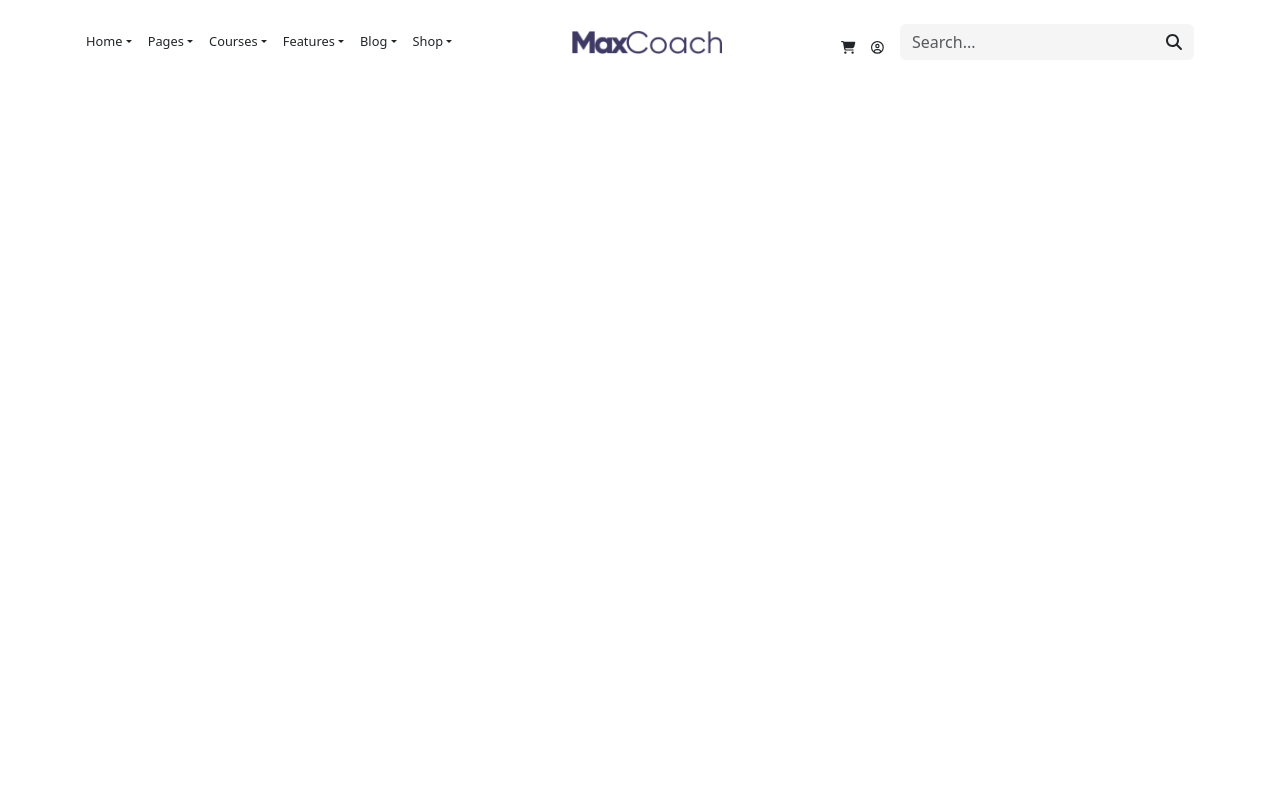
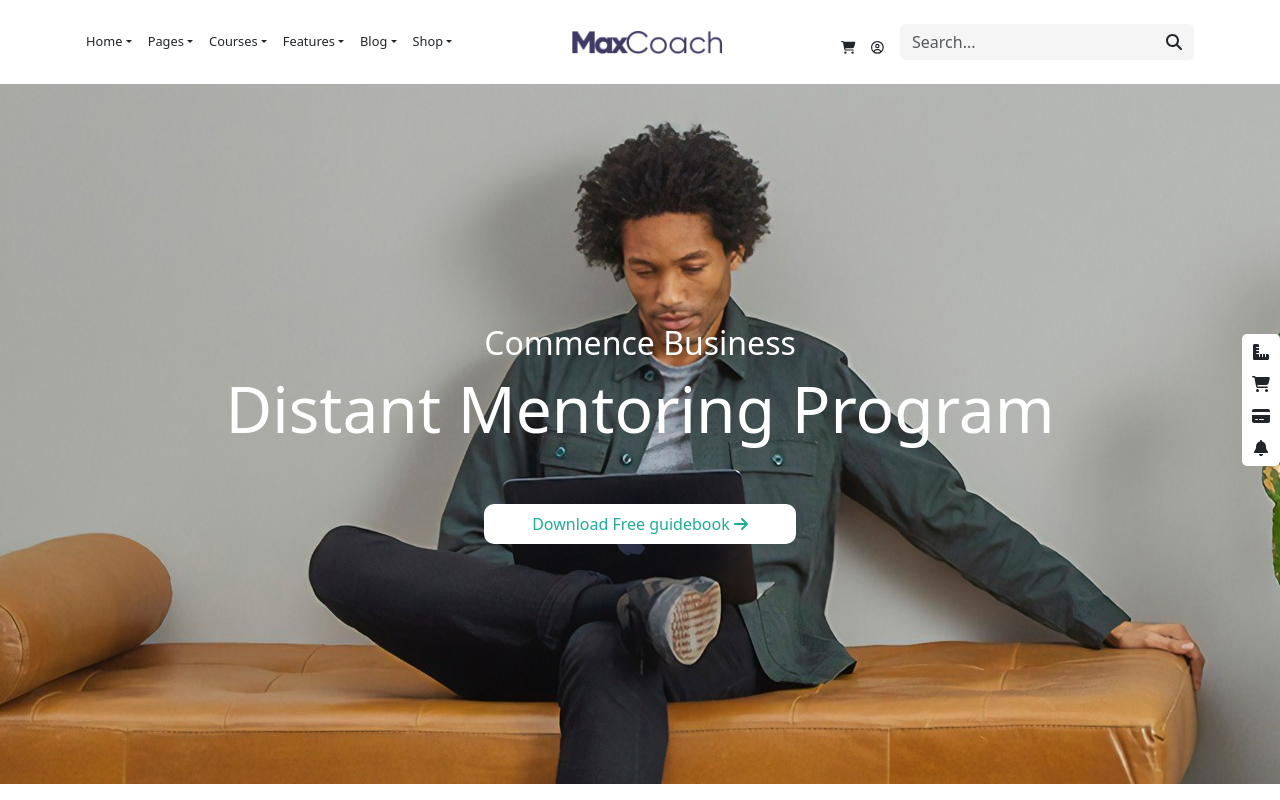
Before and after one commit to AlessioGuglielmino/proj-html-vuejs, a Vue app: page / in a window 1280 px wide. Built offline with nearby package versions, Linux system fonts and the light colour scheme.

Commit message:
ADD-JUMBO

```diff
--- a/src/components/AppHeader.vue
+++ b/src/components/AppHeader.vue
@@ -41,7 +41,7 @@ export default {
 
       <!-- LOGO -->
 
-      <div>
+      <div class="logo">
         <img src="/img/dark-logo.png" alt="" />
       </div>
       <!-- SEARCHBAR -->
@@ -82,7 +82,22 @@ export default {
   </nav>
 
   <!-- JUMBO -->
-  <div class="jumbo"></div>
+  <div class="jumbo d-flex align-items-center justify-content-center">
+    <div class="d-flex flex-column align-items-center text-center">
+      <h2>Commence Business</h2>
+      <h1>Distant Mentoring Program</h1>
+      <button class="dowload-button py-2 px-5 mt-5">
+        Download Free guidebook
+        <font-awesome-icon icon="fa-solid fa-arrow-right" />
+      </button>
+    </div>
+    <div class="side-menu d-flex flex-column gap-3">
+      <font-awesome-icon icon="fa-solid fa-ruler-combined" />
+      <font-awesome-icon icon="fa-solid fa-cart-shopping" />
+      <font-awesome-icon icon="fa-solid fa-credit-card" />
+      <font-awesome-icon icon="fa-solid fa-bell" />
+    </div>
+  </div>
 </template>
 
 <style lang="scss">
@@ -90,6 +105,9 @@ export default {
   box-sizing: border-box;
   margin: 0;
   padding: 0;
+}
+img {
+  width: 100%;
 }
 .navbar {
   font-size: 0.8rem;
@@ -108,7 +126,7 @@ ul {
   gap: 15px;
 }
 
-img {
+.logo > img {
   width: 150px;
 }
 
@@ -120,4 +138,35 @@ img {
   background-color: #f5f5f5 !important;
   border: none !important;
 }
+
+.jumbo {
+  background-image: url("../../public/img/home-bg.jpg");
+  background-repeat: no-repeat;
+  width: 100%;
+  height: 700px;
+  position: relative;
+
+  h1,
+  h2 {
+    color: white;
+  }
+  h1 {
+    font-size: 4rem;
+  }
+  .side-menu {
+    position: absolute;
+    right: 0;
+    top: 250px;
+    background-color: #ffffff;
+    border-radius: 5px;
+    padding: 10px;
+  }
+
+  .dowload-button {
+    border: none;
+    border-radius: 10px;
+    background-color: #ffffff;
+    color: #20ad96;
+  }
+}
 </style>
--- a/src/main.js
+++ b/src/main.js
@@ -7,8 +7,20 @@ import { FontAwesomeIcon } from "@fortawesome/vue-fontawesome";
 import { faMagnifyingGlass } from "@fortawesome/free-solid-svg-icons";
 import { faCartShopping } from "@fortawesome/free-solid-svg-icons";
 import { faCircleUser } from "@fortawesome/free-regular-svg-icons";
+import { faRulerCombined } from "@fortawesome/free-solid-svg-icons";
+import { faCreditCard } from "@fortawesome/free-solid-svg-icons";
+import { faBell } from "@fortawesome/free-solid-svg-icons";
+import { faArrowRight } from "@fortawesome/free-solid-svg-icons";
 
-library.add(faMagnifyingGlass, faCartShopping, faCircleUser);
+library.add(
+  faMagnifyingGlass,
+  faCartShopping,
+  faCircleUser,
+  faRulerCombined,
+  faCreditCard,
+  faBell,
+  faArrowRight
+);
 
 import "bootstrap/dist/css/bootstrap.min.css";
 import "bootstrap/dist/js/bootstrap.min.js";
```
Also changed, not shown: public/img/home-bg.jpg (added).
